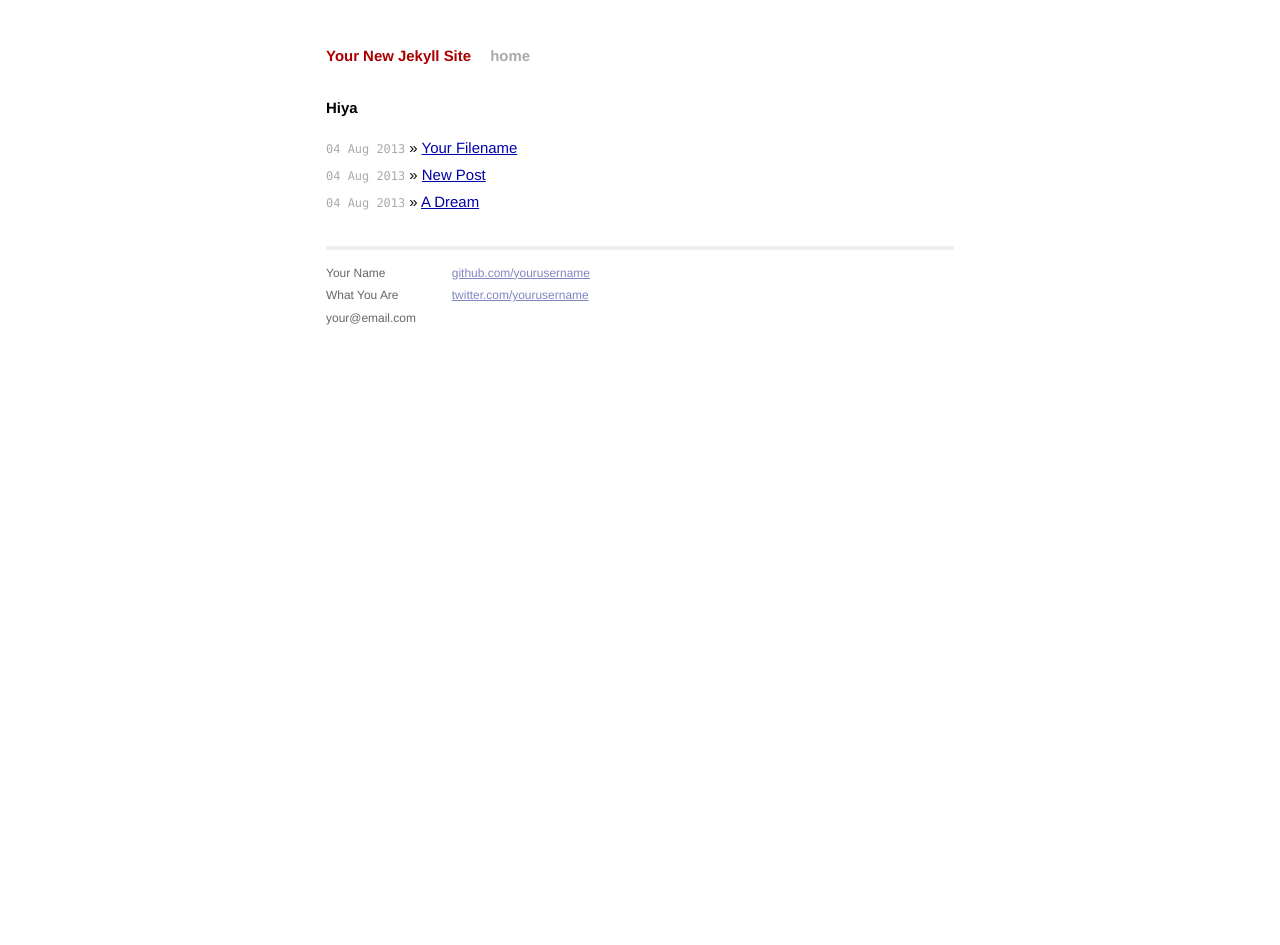
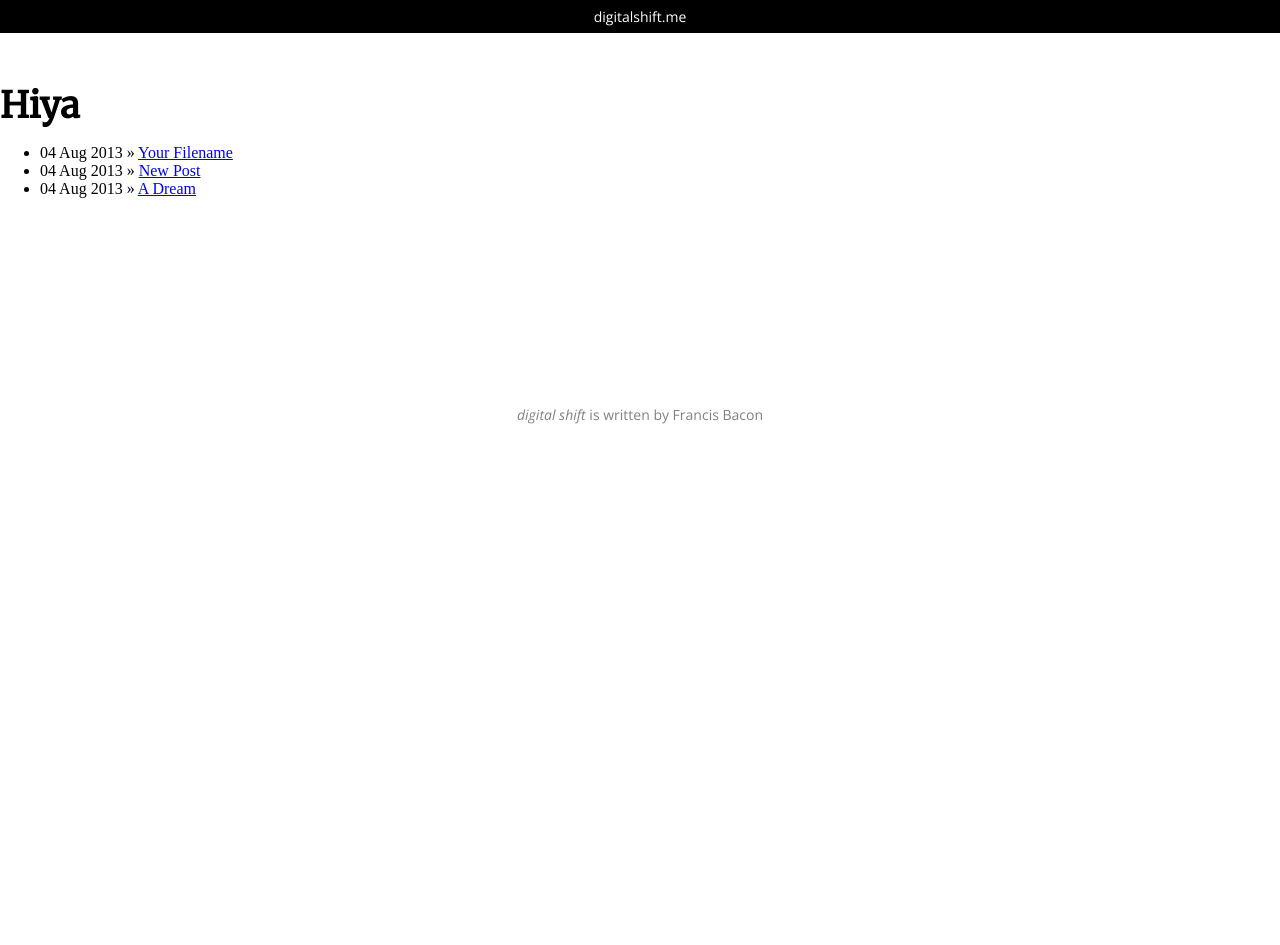
Before and after one commit to andeggs/Blog, a Jekyll site: the page built from index.html, in a window 1280 px wide. Built offline with Jekyll 4.4.1, drawn with Linux system fonts in a browser that asks for light colours; Markdown is read by kramdown in place of the engine named in the settings; after the commit the page ends 900 px from its top, so only the background shows below that.

Commit message:
css change

```diff
--- a/_layouts/default.html
+++ b/_layouts/default.html
@@ -1,8 +1,11 @@
-<!DOCTYPE html>
-<html>
+<!DOCTYPE html PUBLIC "-//W3C//DTD XHTML 1.0 Transitional//EN"
+  "http://www.w3.org/TR/xhtml1/DTD/xhtml1-transitional.dtd">
+<html xmlns="http://www.w3.org/1999/xhtml" xml:lang="en" lang="en">
     <head>
-        <meta charset="utf-8">
-        <meta http-equiv="X-UA-Compatible" content="IE=edge,chrome=1">
+        <link href='http://fonts.googleapis.com/css?family=Open+Sans:300italic,300,600,600italic,800,800italic' rel='stylesheet' type='text/css'>
+        <link href='http://fonts.googleapis.com/css?family=Merriweather' rel='stylesheet' type='text/css'>
+        <link href='http://fonts.googleapis.com/css?family=Changa+One' rel='stylesheet' type='text/css'>
+        <link rel="stylesheet" href="style.css" type="text/css" charset="utf-8" />
         <title>{{ page.title }}</title>
         <meta name="viewport" content="width=device-width">
 
@@ -10,37 +13,17 @@
         <link rel="stylesheet" href="{{ site.baseurl}}/css/syntax.css">
 
         <!-- Custom CSS -->
-        <link rel="stylesheet" href="{{ site.baseurl}}/css/main.css">
+        <link rel="stylesheet" href="{{ site.baseurl}}/css/style.css">
+    </head>
 
-    </head>
-    <body>
+<body>
+    <div class="grid">
+        <div class="banner"><p><a href="home.html">digitalshift.me</a></p></div>
+        {{ content }}
+    </div>
+    <div class="footer"><p><em>digital shift</em> is written by <a href="http://andeggs.me">Francis Bacon</a></p></div>
+</body>
+</html>
 
-        <div class="container">
-          <div class="site">
-            <div class="header">
-              <h1 class="title"><a href="/">{{ site.name }}</a></h1>
-              <a class="extra" href="/">home</a>
-            </div>
-
-                {{ content }}
-
-            <div class="footer">
-              <div class="contact">
-                <p>
-                  Your Name<br />
-                  What You Are<br />
-                  your@email.com
-                </p>
-              </div>
-              <div class="contact">
-                <p>
-                  <a href="http://github.com/yourusername/">github.com/yourusername</a><br />
-                  <a href="http://twitter.com/yourusername/">twitter.com/yourusername</a><br />
-                </p>
-              </div>
-            </div>
-          </div>
-        </div> <!-- /container -->
-
-    </body>
+</body>
 </html>
--- a/css/main.css
+++ /dev/null
@@ -1,160 +0,0 @@
-/*****************************************************************************/
-/*
-/* Common
-/*
-/*****************************************************************************/
-
-/* Global Reset */
-* {
-  margin: 0;
-  padding: 0;
-}
-
-html, body { height: 100%; }
-
-body {
-  background-color: #FFF;
-  font: 13.34px Helvetica, Arial, sans-serif;
-  font-size: small;
-  text-align: center;
-}
-
-h1, h2, h3, h4, h5, h6 {
-  font-size: 100%; }
-
-h1 { margin-bottom: 1em; }
-p { margin: 1em 0; }
-
-a         { color: #00a; }
-a:hover   { color: #000; }
-a:visited { color: #a0a; }
-
-/*****************************************************************************/
-/*
-/* Home
-/*
-/*****************************************************************************/
-ul.posts {
-  list-style-type: none;
-  margin-bottom: 2em;
-}
-
-ul.posts li {
-  line-height: 1.75em;
-}
-
-ul.posts span {
-  color: #aaa;
-  font-family: Monaco, "Courier New", monospace;
-  font-size: 80%;
-}
-
-/*****************************************************************************/
-/*
-/* Site
-/*
-/*****************************************************************************/
-
-.site {
-  font-size: 115%;
-  text-align: justify;
-  width: 42em;
-  margin: 3em auto 2em;
-  line-height: 1.5em;
-}
-
-.site .header a {
-  font-weight: bold;
-  text-decoration: none;
-}
-
-.site .header h1.title {
-  display: inline-block;
-  margin-bottom: 2em;
-}
-
-.site .header h1.title a {
-  color: #a00;
-}
-
-.site .header h1.title a:hover {
-  color: #000;
-}
-
-.site .header a.extra {
-  color: #aaa;
-  margin-left: 1em;
-}
-
-.site .header a.extra:hover {
-  color: #000;
-}
-
-.site .meta {
-  color: #aaa;
-}
-
-.site .footer {
-  font-size: 80%;
-  color: #666;
-  border-top: 4px solid #eee;
-  margin-top: 2em;
-  overflow: hidden;
-}
-
-.site .footer .contact {
-  float: left;
-  margin-right: 3em;
-}
-
-.site .footer .contact a {
-  color: #8085C1;
-}
-
-.site .footer .rss {
-  margin-top: 1.1em;
-  margin-right: -.2em;
-  float: right;
-}
-
-.site .footer .rss img {
-  border: 0;
-}
-
-/*****************************************************************************/
-/*
-/* Posts
-/*
-/*****************************************************************************/
-
-/* standard */
-.post pre {
-  border: 1px solid #ddd;
-  background-color: #eef;
-  padding: 0 .4em;
-}
-
-.post ul, .post ol {
-  margin-left: 1.35em;
-}
-
-.post code {
-  border: 1px solid #ddd;
-  background-color: #eef;
-  padding: 0 .2em;
-}
-
-.post pre code {
-  border: none;
-}
-
-/* terminal */
-.post pre.terminal {
-  border: 1px solid #000;
-  background-color: #333;
-  color: #FFF;
-}
-
-.post pre.terminal code {
-  background-color: #333;
-}
--- /dev/null
+++ b/css/style.css
@@ -0,0 +1,219 @@
+h1 {
+	font-family:'Merriweather',serif;
+	font-size:36px;
+    color:black;
+    margin: 50px 20px 10px 0px;
+    clear:both;
+}
+
+p {
+    font-family:'Open Sans',sans-serif;
+    font-size:22px;
+    font-weight:300;
+    color:black;
+    margin:0 auto;
+    margin-top:12px;
+    clear:both;
+}
+
+p strong {
+    font-family: 'Open Sans';
+    font-style: normal;
+    font-weight: 600;
+}
+
+p em {
+    font-family: 'Open Sans';
+    font-style: italic;
+    font-weight: 300;
+}
+
+p strong em {
+    font-family: 'Open Sans';
+    font-style: italic;
+    font-weight: 600;
+}
+
+p.date {
+    /*font-style: italic;*/
+    font-size:18px;
+    color:gray;
+}
+
+p.intro {
+    margin-top:30px;
+    text-align:center;
+}
+
+.summary-text h1 {
+    font-size:24px;
+    color:black;
+    margin: 0px 0px 3px 0px;
+}
+
+.summary-text p {
+    font-size:18px;
+}
+
+.summary-text p.date {
+    font-size:16px;
+    margin-top:3px;
+    margin-bottom:3px;
+}
+
+.banner p {
+    color:white;
+    font-size:14px;
+    padding-top:7px;
+    padding-bottom:7px;
+    margin:0px;
+    text-align:center;
+}
+
+.banner p a  {
+    color:white;
+    text-decoration: none;
+}
+
+.footer p {
+    color:gray;
+    font-size:14px;
+    padding-top:7px;
+    padding-bottom:7px;
+    margin:0px;
+    text-align:center;
+}
+
+.footer p a  {
+    color:gray;
+    text-decoration: none;
+}
+
+body {
+    margin:0;
+    padding:0;
+}
+
+div.grid {
+    max-width:1600px;
+    margin:0 auto;
+}
+
+div.cover   {
+    margin:0 auto;
+    width:100%;
+    overflow:hidden;
+}
+
+div.inner-cover   {
+    display: inline-block;
+    position: relative;
+    right: -50%;
+}
+
+.cover img  {
+    display:block;
+    height:250px;
+    position: relative;
+    left: -50%;
+}
+
+img.summary {
+    display:inline;
+    float:left;
+    width:200px;
+    height:125px;
+    border-bottom-right-radius: 4px;
+    border-top-right-radius: 4px;
+    clear:both;
+}
+
+div.post {
+    width:800px;
+    margin: 0px auto;
+}
+
+div.summary {
+    margin-top:50px;
+}
+
+div.summary-text {
+    overflow:hidden;
+    padding-left:30px;
+    min-width:180px;
+}
+
+div.banner {
+    background-color:black;
+}
+
+div.footer {
+    margin-top:200px;
+    background-color:white;
+}
+
+@media only screen and (max-width: 799px) {
+
+    div.post {
+        width:100%;
+        margin: 0px;
+    }
+
+    div.summary {
+        margin-top:50px;
+    }
+
+    .post h1 {
+        margin-left: 10px;
+        margin-right: 10px;
+    }
+
+    .post p {
+        margin-left: 10px;
+        margin-right: 10px;
+    }
+
+    .cover img  {
+        height:150px;
+        margin:auto;
+    }
+
+}
+
+@media only screen and (max-width: 499px) {
+    /*.summary-text p  {
+        display:none;
+    }*/
+}
+
+@media only screen and (max-width: 430px) {
+
+    h1 {
+        font-size:24px;
+    }
+
+    div.summary-text h1 {
+        margin-top:20px;
+    }
+
+    div.summary-text {
+        padding-left:0px;
+    }
+
+    p {
+        font-size:18px;
+    }
+
+    p.date {
+        font-size:16px;
+    }
+
+    img.summary {
+        width:100%;
+        height:auto;
+        border-top-right-radius: 0px;
+        border-bottom-right-radius: 4px;
+        border-bottom-left-radius: 4px;
+    }*/
+
+}
```
Also changed, not shown: _posts/2013-08-04-a-dream.md (+1 -0 lines).
